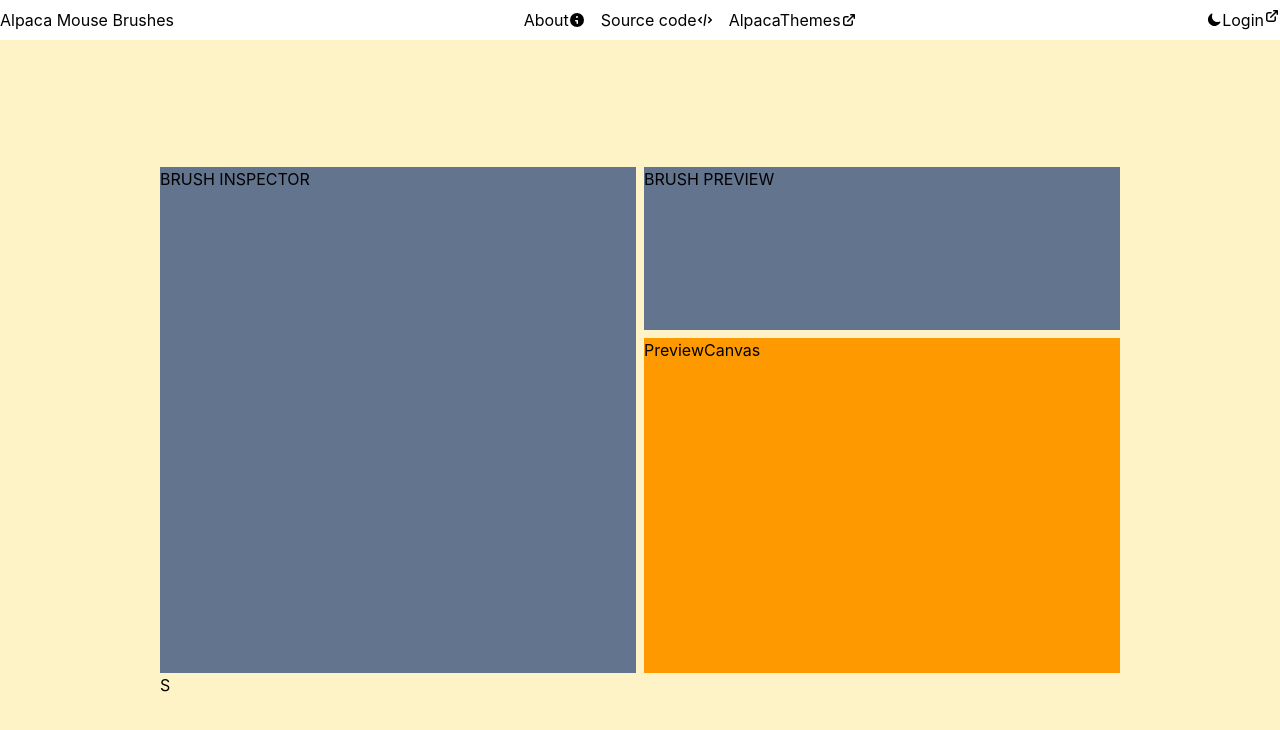
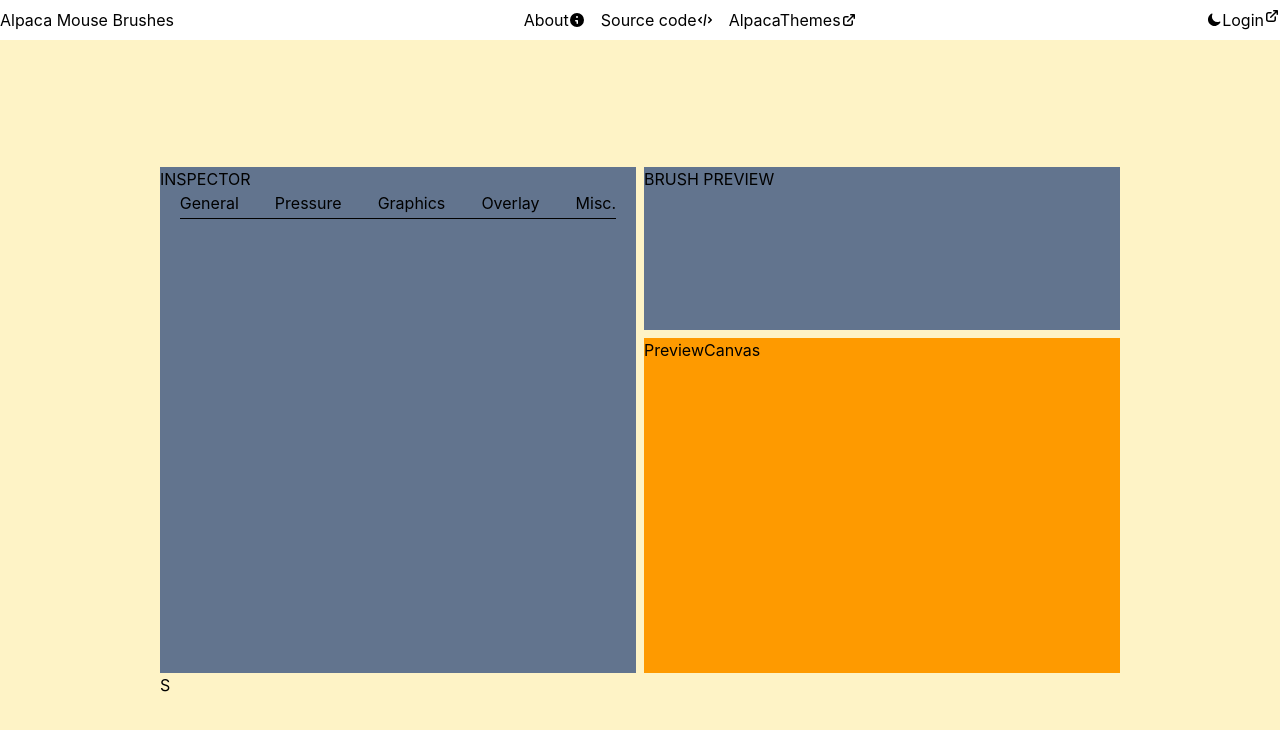
Before and after one commit to Pyrite32/alpacamousebrush, a Next.js app in the folder clientside/: page / in a window 1280 px wide. Shown: the top 730 px of the page. Built offline with nearby package versions, Linux system fonts and the light colour scheme.

Commit message:
feat(client): tab selection prototype

```diff
--- a/clientside/src/features/editor/BrushInspector/BrushInspector.tsx
+++ b/clientside/src/features/editor/BrushInspector/BrushInspector.tsx
@@ -1,7 +1,15 @@
+import BrushInspectorTabSelection from "./Category/BrushInspectorTabSelection/BrushInspectorTabSelection";
+
 export default function BrushInspector() {
     return (
         <article className="bg-slate-500 h-full">
-            BRUSH INSPECTOR
+            <h2>
+                INSPECTOR
+            </h2>
+            <section>
+                <BrushInspectorTabSelection />
+
+            </section>
         </article>
     );
 }
--- /dev/null
+++ b/clientside/src/features/editor/BrushInspector/Category/BrushInspectorTabSelection/BrushInspectorTabSelection.tsx
@@ -0,0 +1,34 @@
+export default function BrushInspectorTabSelection() {
+    return (
+        <div className="relative w-11/12 mx-auto">
+            <ul className="flex flex-row justify-between">
+                <li>
+                    <h4>
+                        General
+                    </h4>
+                </li>
+                <li>
+                    <h4>
+                        Pressure
+                    </h4>
+                </li>
+                <li>
+                    <h4>
+                        Graphics
+                    </h4>
+                </li>
+                <li>
+                    <h4>
+                        Overlay
+                    </h4>
+                </li>
+                <li>
+                    <h4>
+                        Misc.
+                    </h4>
+                </li>
+            </ul>
+            <hr className="absolute -bottom-1 w-full border-b-black" />
+        </div>
+    );
+}
```
Also changed, not shown: clientside/next-env.d.ts.
